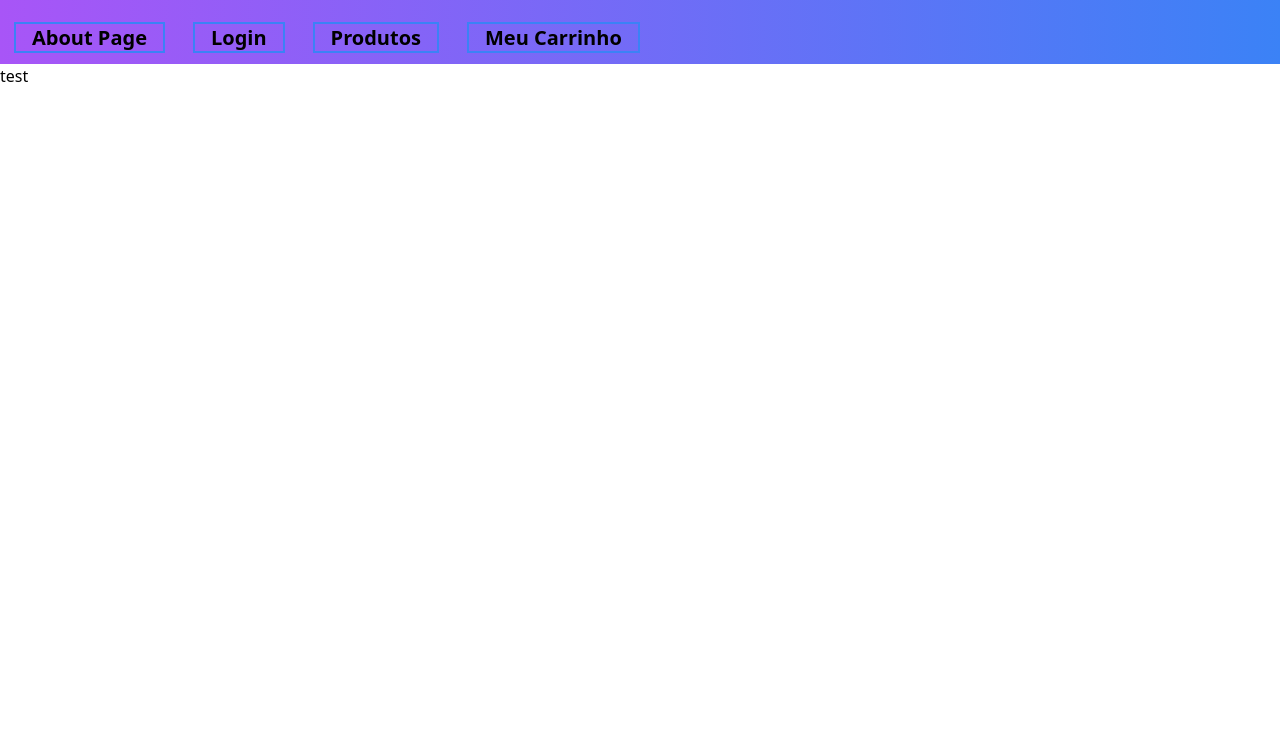
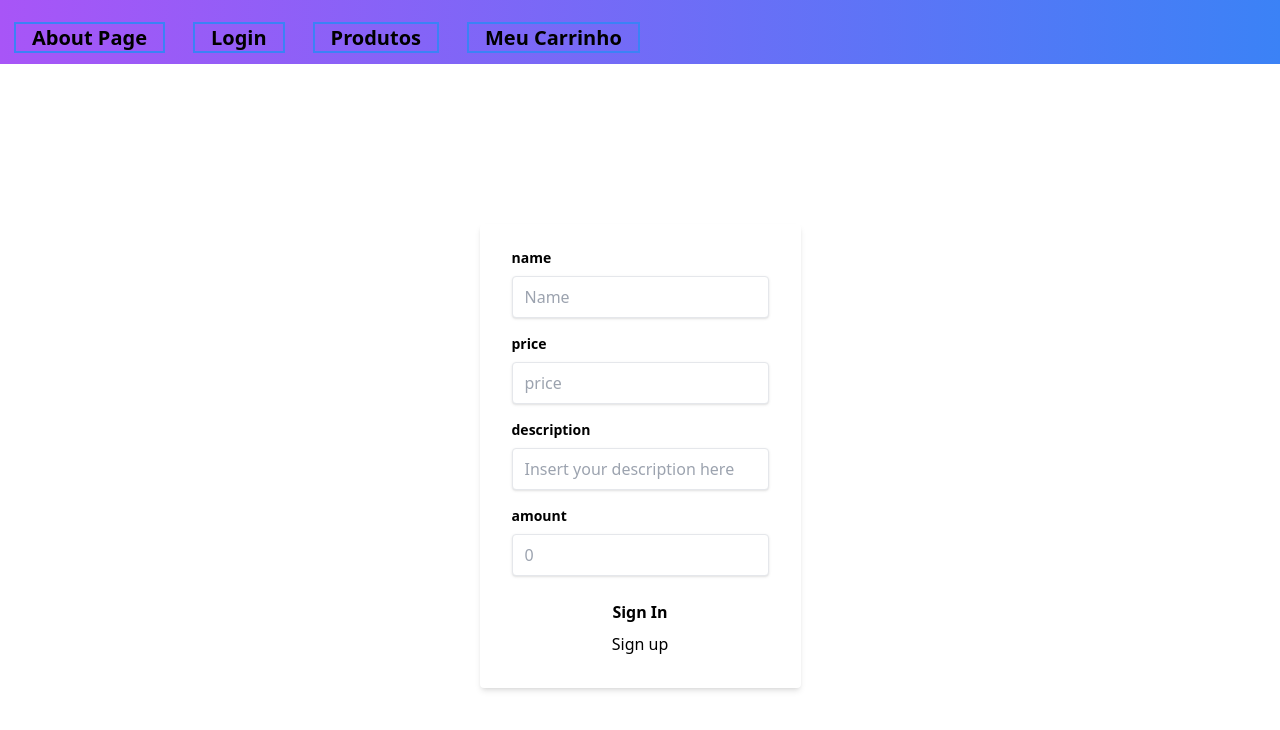
Before and after one commit to pedrohba1/ppi-final, a Nuxt app in the folder front-end/: page /product/create in a window 1280 px wide. Shown: the top 730 px of the page. Built offline with nearby package versions, Linux system fonts and the light colour scheme.

Commit message:
feat: create product method ou view

```diff
--- a/front-end/components/CreateProduct.vue
+++ b/front-end/components/CreateProductView.vue
@@ -92,24 +92,28 @@
 
   <script>
   import Vue from 'vue'
-  import { login } from '../services/api/axios/login'
+  // import createProduct from 'services/api/axios/createProduct'
+
 
   export default Vue.extend({
-    name: 'NuxtLogin',
+    name: 'NuxtCreateProduct',
     data() {
       return {
-        email: null,
-        password: null,
+        name: null,
+        description: null,
+        amount: null,
+        price: null
       }
     },
     methods: {
       async onSubmit() {
-        const data = {
-          password: this.password,
-          email: this.email,
-        }
+        // const data = {
+        //   password: this.password,
+        //   email: this.email,
+        // }
 
-        await login({ ...data })
+        // await login({ ...data })
+
       },
     },
   })
--- a/front-end/pages/about.vue
+++ b/front-end/pages/about.vue
@@ -1,4 +1,4 @@
-<template>
+"<template>
   <div>
     <h1>About Page</h1>
     <p>
--- a/front-end/pages/product/create.vue
+++ b/front-end/pages/product/create.vue
@@ -1,8 +1,6 @@
 <template>
-  <div>
-    <h1> test</h1>
+    <CreateProductView />
 
-  </div>
 </template>
 
 <script lang="ts">
--- /dev/null
+++ b/front-end/services/api/axios/createProduct.ts
@@ -0,0 +1,12 @@
+import {instance} from "./instance"
+type IPostProduct = {
+  name: string;
+  description: string;
+  price: number;
+  amount: number;
+}
+
+export const createProduct = async function (data: IPostProduct) {
+  const response = await instance.post('/product', data)
+  return response.data
+}
--- a/front-end/services/api/axios/getProducts.ts
+++ b/front-end/services/api/axios/getProducts.ts
@@ -2,5 +2,7 @@ import { instance } from "./instance"
 
 export const getProducts = async function () {
   const response = await instance.get('/products')
+
+  console.log('produts', response.data)
   return response.data.products
 }
--- a/front-end/services/api/axios/instance.ts
+++ b/front-end/services/api/axios/instance.ts
@@ -1,7 +1,7 @@
 import axios, { AxiosRequestConfig } from 'axios';
 
 const instance = axios.create({
-  baseURL: 'your_api_base_url'
+
 });
 
 instance.interceptors.request.use(
```
